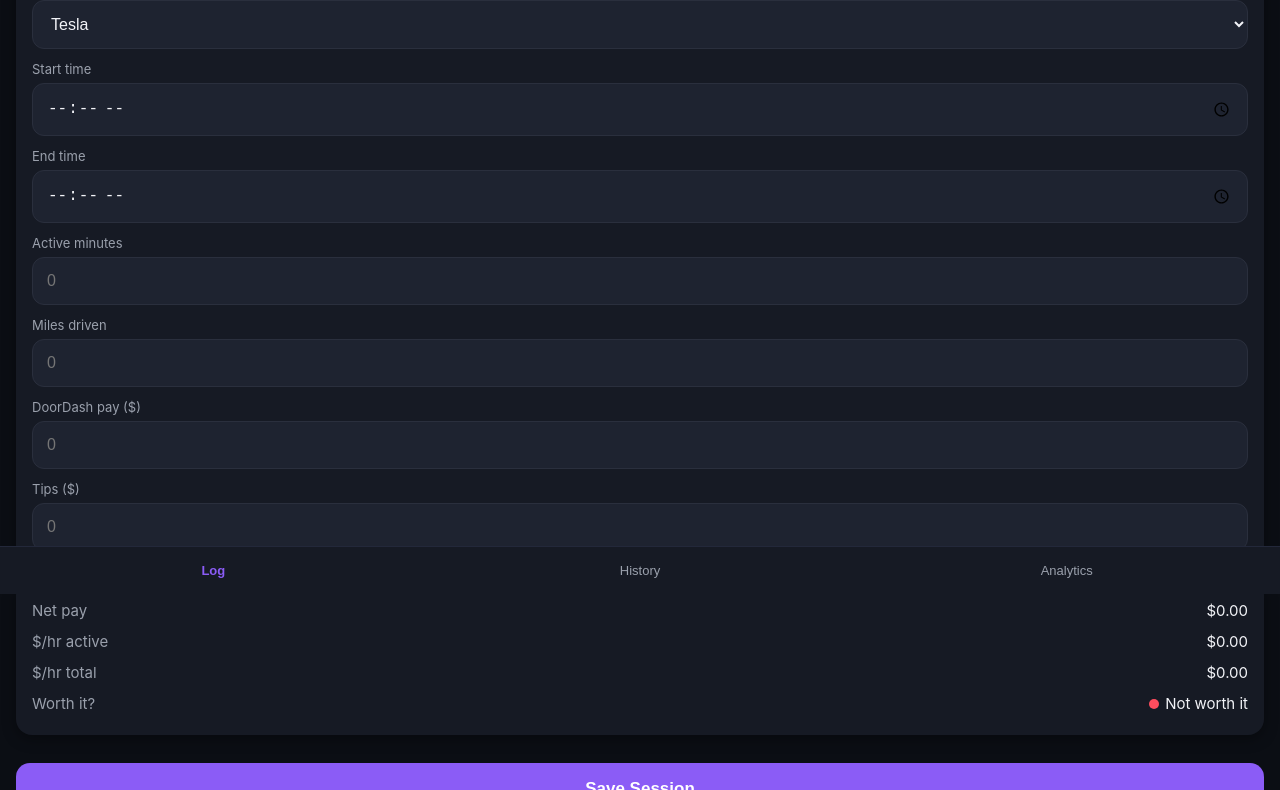
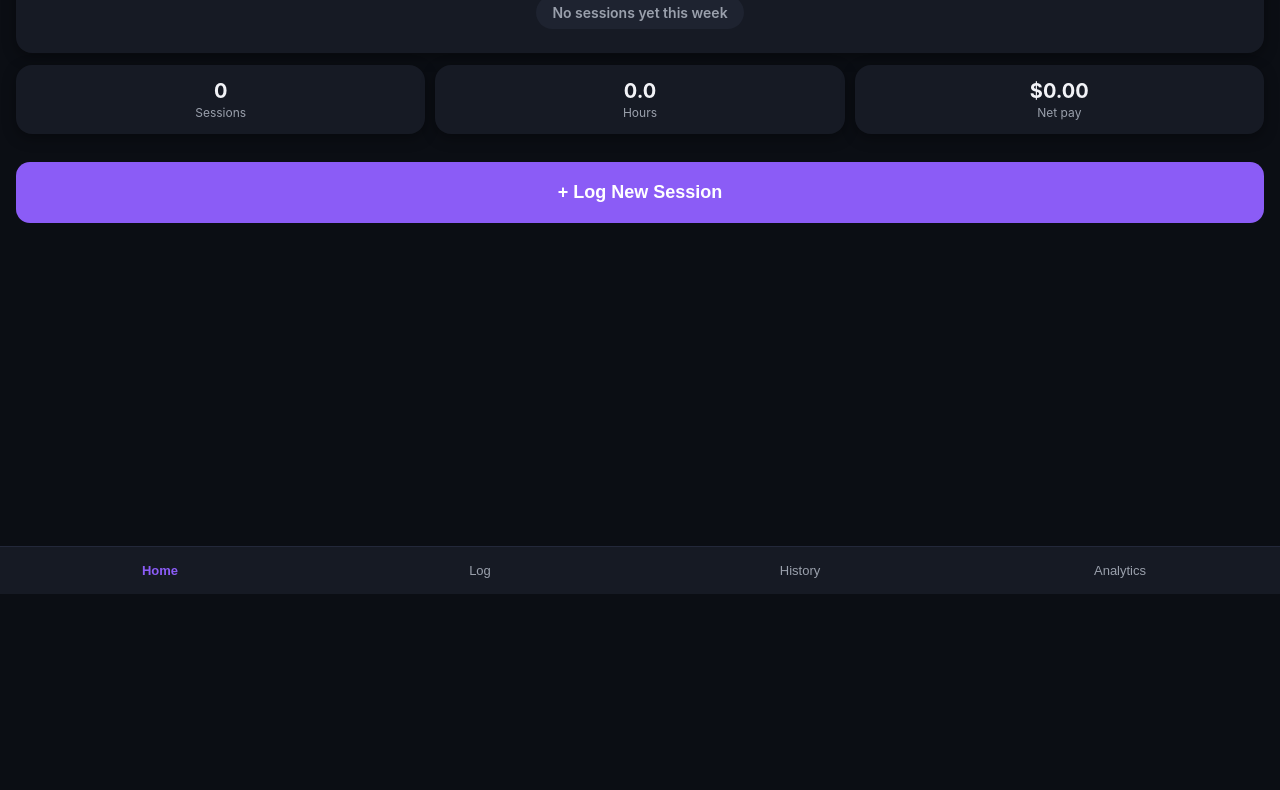
Before and after one commit to mmira11/dashrate, a website: page public/index.html in a window 1280 px wide. Shown: the part 206-996 px from the top of the page. After the commit the page ends 800 px from the top, so only its background shows below. Drawn offline with Linux system fonts and the light colour scheme.

Commit message:
feat: add custom app icon and dashboard-first Home tab
- New PNG icons (192/512 + maskable) with purple trend-line design,
  referenced from manifest.json, favicon, and apple-touch-icon
- New Home view as default tab: weekly blended $/hr, worth-it status
  pill, quick stats row, and Log New Session button
- Tab bar is now Home / Log / History / Analytics
- Service worker cache bumped to v4 with icons precached

Co-Authored-By: Claude Fable 5 <noreply@anthropic.com>

```diff
--- a/public/index.html
+++ b/public/index.html
@@ -8,6 +8,8 @@
 <meta name="apple-mobile-web-app-capable" content="yes">
 <title>DashRate</title>
 <link rel="manifest" href="./manifest.json">
+<link rel="icon" type="image/png" sizes="192x192" href="./icons/icon-192.png">
+<link rel="apple-touch-icon" href="./icons/icon-192.png">
 <style>
   :root {
     --bg: #0b0e14;
@@ -80,6 +82,22 @@
     font-size: 13px; padding: 8px 0;
   }
   nav.tabbar button.active { color: var(--accent); font-weight: 600; }
+  .hero-card { text-align: center; padding: 28px 16px 24px; }
+  .hero-label { font-size: 13px; color: var(--text-dim); text-transform: uppercase; letter-spacing: 0.08em; }
+  .hero-rate { font-size: 56px; font-weight: 700; letter-spacing: -1.5px; margin: 6px 0 12px; }
+  .status-pill {
+    display: inline-flex; align-items: center; gap: 7px;
+    padding: 8px 16px; border-radius: 999px;
+    font-size: 14px; font-weight: 600;
+    background: var(--surface-2); color: var(--text-dim);
+  }
+  .status-pill.green { background: rgba(47,214,117,0.14); color: var(--green); }
+  .status-pill.red { background: rgba(255,77,94,0.14); color: var(--red); }
+  .stats-row { display: flex; gap: 10px; }
+  .stats-row .card { flex: 1; text-align: center; padding: 14px 8px; }
+  .stat-value { font-size: 20px; font-weight: 700; }
+  .stat-label { font-size: 12px; color: var(--text-dim); margin-top: 2px; }
+  .btn-log-new { padding: 20px; font-size: 18px; }
   .sheet-overlay {
     position: fixed; inset: 0; background: rgba(0,0,0,0.5);
     display: none; align-items: flex-end; z-index: 20;
@@ -109,7 +127,20 @@
     <button class="icon-btn" id="settings-btn" aria-label="Settings">&#9881;</button>
   </header>
   <main>
-    <section id="log-view" class="view active">
+    <section id="home-view" class="view active">
+      <div class="card hero-card">
+        <div class="hero-label">This week &middot; blended $/hr</div>
+        <div class="hero-rate" id="home-rate">$0.00</div>
+        <span class="status-pill" id="home-status">No sessions yet</span>
+      </div>
+      <div class="stats-row">
+        <div class="card"><div class="stat-value" id="home-sessions">0</div><div class="stat-label">Sessions</div></div>
+        <div class="card"><div class="stat-value" id="home-hours">0.0</div><div class="stat-label">Hours</div></div>
+        <div class="card"><div class="stat-value" id="home-net">$0.00</div><div class="stat-label">Net pay</div></div>
+      </div>
+      <button class="btn-primary btn-log-new" id="log-new-btn">+ Log New Session</button>
+    </section>
+    <section id="log-view" class="view">
       <div class="card">
         <label for="log-date">Date</label>
         <input type="date" id="log-date">
@@ -182,7 +213,8 @@
     </section>
   </main>
   <nav class="tabbar">
-    <button id="tab-log" class="active">Log</button>
+    <button id="tab-home" class="active">Home</button>
+    <button id="tab-log">Log</button>
     <button id="tab-history">History</button>
     <button id="tab-analytics">Analytics</button>
   </nav>
@@ -262,27 +294,34 @@
     }
 
     // --- TAB NAVIGATION ---
+    var tabHomeBtn = document.getElementById('tab-home');
     var tabLogBtn = document.getElementById('tab-log');
     var tabHistoryBtn = document.getElementById('tab-history');
     var tabAnalyticsBtn = document.getElementById('tab-analytics');
+    var homeView = document.getElementById('home-view');
     var logView = document.getElementById('log-view');
     var historyView = document.getElementById('history-view');
     var analyticsView = document.getElementById('analytics-view');
 
     function showTab(name) {
+      homeView.classList.toggle('active', name === 'home');
       logView.classList.toggle('active', name === 'log');
       historyView.classList.toggle('active', name === 'history');
       analyticsView.classList.toggle('active', name === 'analytics');
+      tabHomeBtn.classList.toggle('active', name === 'home');
       tabLogBtn.classList.toggle('active', name === 'log');
       tabHistoryBtn.classList.toggle('active', name === 'history');
       tabAnalyticsBtn.classList.toggle('active', name === 'analytics');
+      if (name === 'home') renderHome();
       if (name === 'history') renderHistory();
       if (name === 'analytics') renderAnalytics();
     }
 
+    tabHomeBtn.addEventListener('click', function () { showTab('home'); });
     tabLogBtn.addEventListener('click', function () { showTab('log'); });
     tabHistoryBtn.addEventListener('click', function () { showTab('history'); });
     tabAnalyticsBtn.addEventListener('click', function () { showTab('analytics'); });
+    document.getElementById('log-new-btn').addEventListener('click', function () { showTab('log'); });
 
     // --- SETTINGS SHEET ---
     var settingsBtn = document.getElementById('settings-btn');
@@ -473,6 +512,30 @@
         return (s.date + s.startTime) > (latest.date + latest.startTime) ? s : latest;
       }).date;
     })();
+
+    function renderHome() {
+      var settings = getSettings();
+      var range = DashRateCalc.getWeekRange(todayDateString());
+      var weekSessions = getSessions().filter(function (s) {
+        return s.date >= range.start && s.date <= range.end;
+      });
+      var summary = DashRateCalc.summarizeSessions(weekSessions);
+      document.getElementById('home-rate').textContent = '$' + summary.blendedRate.toFixed(2);
+      document.getElementById('home-sessions').textContent = weekSessions.length;
+      document.getElementById('home-hours').textContent = summary.totalHours.toFixed(1);
+      document.getElementById('home-net').textContent = '$' + summary.totalNet.toFixed(2);
+      var statusEl = document.getElementById('home-status');
+      if (!weekSessions.length) {
+        statusEl.className = 'status-pill';
+        statusEl.innerHTML = 'No sessions yet this week';
+      } else if (summary.blendedRate >= settings.worthItThreshold) {
+        statusEl.className = 'status-pill green';
+        statusEl.innerHTML = '<span class="flag-dot flag-green"></span>Worth it this week';
+      } else {
+        statusEl.className = 'status-pill red';
+        statusEl.innerHTML = '<span class="flag-dot flag-red"></span>Below $' + settings.worthItThreshold + '/hr';
+      }
+    }
 
     function renderSessionCard(session) {
       var result = DashRateCalc.computeSession(session);
@@ -669,6 +732,7 @@
         saveSettings(Object.assign({}, DEFAULT_SETTINGS, payload.settings || {}));
         setGistStatus('Imported ' + (payload.sessions || []).length + ' sessions.');
         fillSettingsForm();
+        renderHome();
         renderHistory();
         renderAnalytics();
         resetLogForm();
@@ -682,7 +746,7 @@
     document.getElementById('import-gist-btn').addEventListener('click', importFromGist);
 
     resetLogForm();
-    showTab('log');
+    showTab('home');
   })();
   </script>
 </body>
--- a/public/sw.js
+++ b/public/sw.js
@@ -1,5 +1,5 @@
-var CACHE_NAME = 'dashrate-v3';
-var APP_SHELL = ['./', './index.html', './manifest.json', './calc.js'];
+var CACHE_NAME = 'dashrate-v4';
+var APP_SHELL = ['./', './index.html', './manifest.json', './calc.js', './icons/icon-192.png', './icons/icon-512.png', './icons/icon-maskable-512.png'];
 
 self.addEventListener('install', function (event) {
   event.waitUntil(
```
Also changed, not shown: public/icons/icon-192.png (added), public/icons/icon-512.png (added), public/icons/icon-maskable-512.png (added), public/manifest.json.
